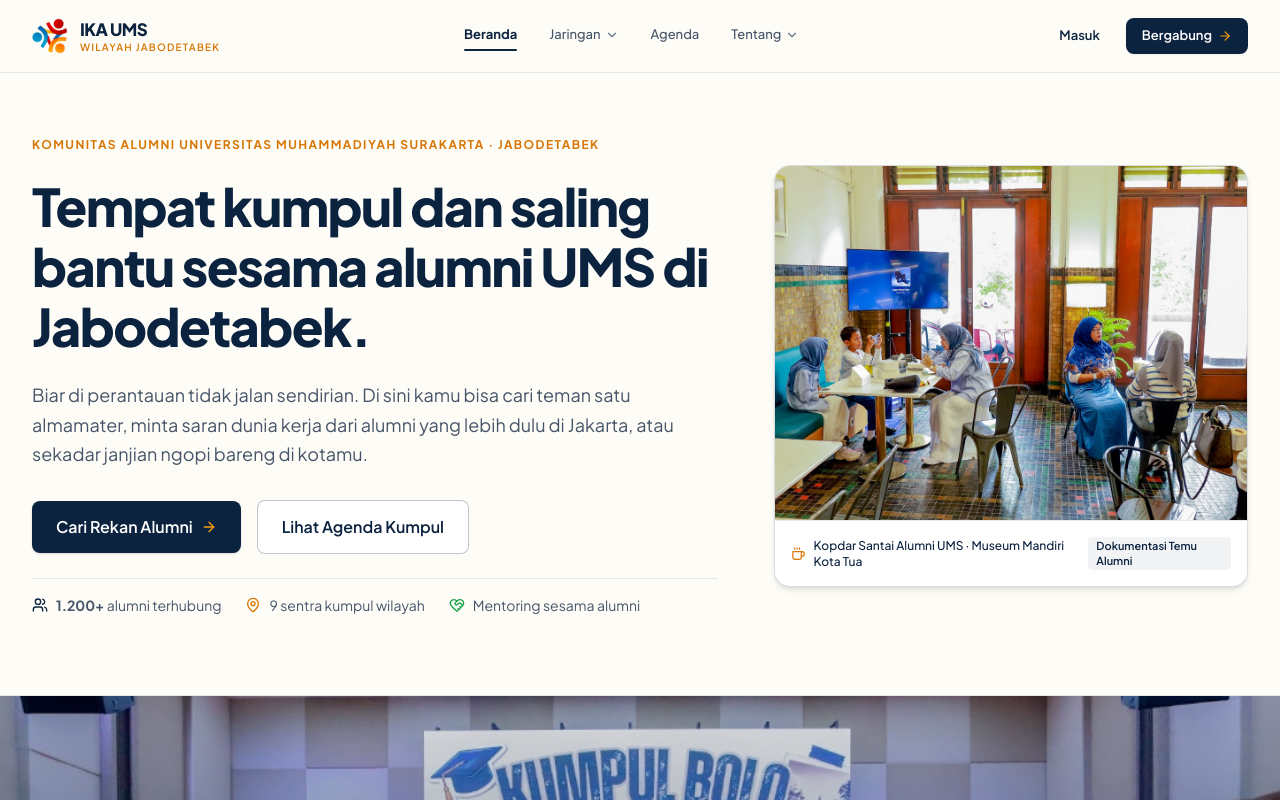
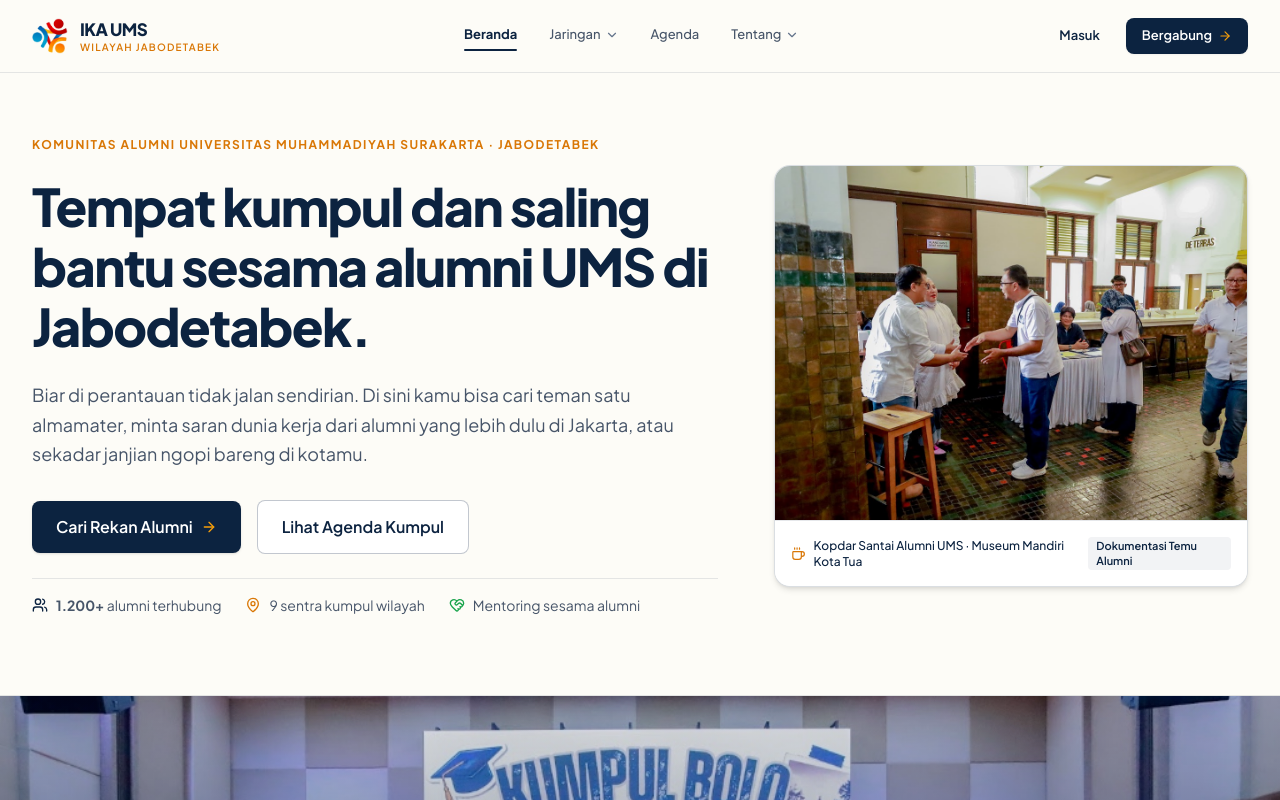
Before and after one commit to ZAKITRIPAMUNGKAS/ikaums, a Next.js app: page / in a window 1280 px wide. Shown: the top 800 px of the page. Built offline with nearby package versions, Linux system fonts and the light colour scheme.

Commit message:
chore(media): replace hero and kopdar agenda photos with real alumni meetup shots

```diff
--- a/src/app/page.tsx
+++ b/src/app/page.tsx
@@ -175,9 +175,9 @@ export default function Home() {
                 <div className="rounded-2xl overflow-hidden border border-[#0C2340]/15 bg-white shadow-md">
                   <div className="aspect-[4/3] w-full bg-[#E2E8F0] relative">
                     <img
-                      src="/images/event-kopdar.jpg"
-                      alt="Suasana temu alumni UMS di Jakarta"
-                      className="w-full h-full object-cover"
+                      src="/images/alumni-gathering-4.jpg"
+                      alt="Alumni UMS saling menyapa hangat saat kopdar di Museum Mandiri Kota Tua"
+                      className="w-full h-full object-cover object-[50%_25%]"
                     />
                   </div>
                   <div className="p-4 bg-white border-t border-[#0C2340]/10 flex items-center justify-between text-xs text-[#475569]">
--- a/src/data/simulasi.ts
+++ b/src/data/simulasi.ts
@@ -314,7 +314,7 @@ export const DATA_KEGIATAN_SIMULASI: EventKegiatan[] = [
     kapasitas: 80,
     terdaftarCount: 54,
     penanggungJawab: 'Panitia Kopdar Wilayah Jakarta Selatan',
-    gambar: '/images/event-kopdar.jpg'
+    gambar: '/images/alumni-gathering-5.jpg'
   },
   {
     id: 'ev-2',
```
